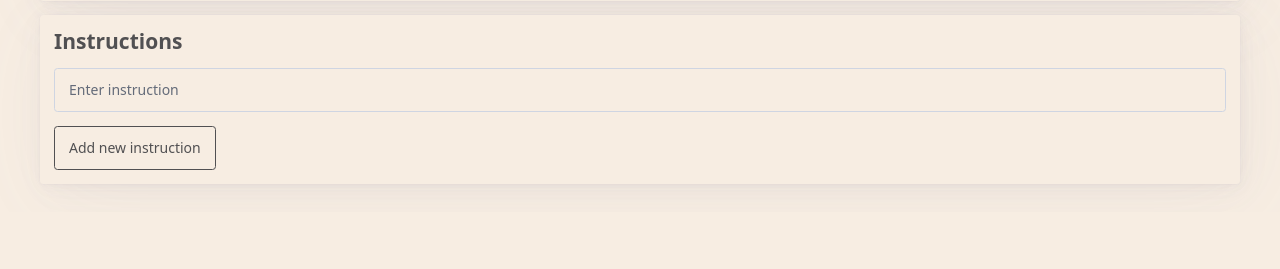
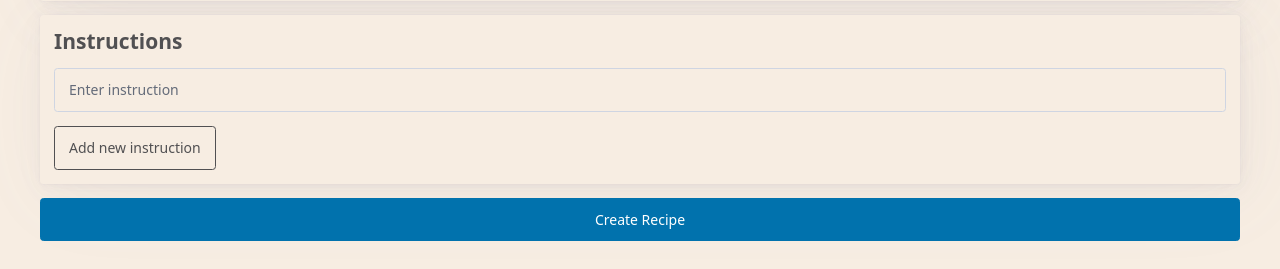
Before and after one commit to I-Greenleaf/Recipe-Website, a Flask app: page /new-recipe in a window 1280 px wide. Shown: the part 689-958 px from the top of the page. Before the commit the page ends 876 px from the top, so only its background shows below. Run offline with Flask 3, Linux system fonts and the light colour scheme; some libraries are stand-ins or nearby versions.

Commit message:
Added submit button.

```diff
--- a/templates/enter-recipe.html
+++ b/templates/enter-recipe.html
@@ -74,4 +74,5 @@
         </div>
         <button class="outline secondary">Add new instruction</button>
     </article>
+    <input type="submit" value="Create Recipe">
 {% endblock %}
```
